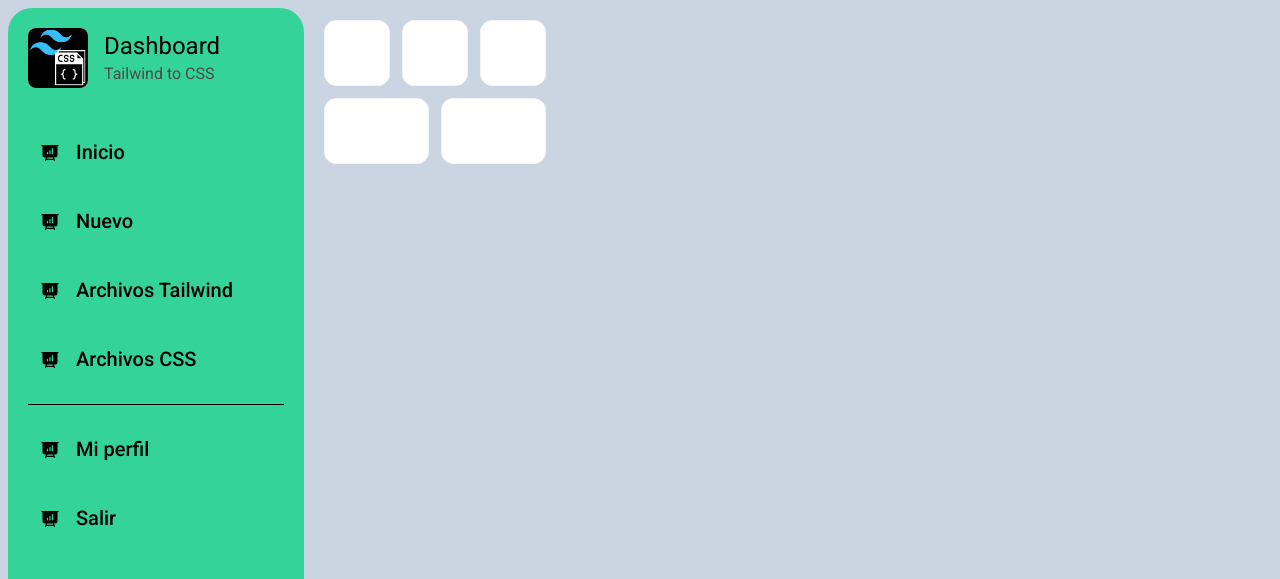
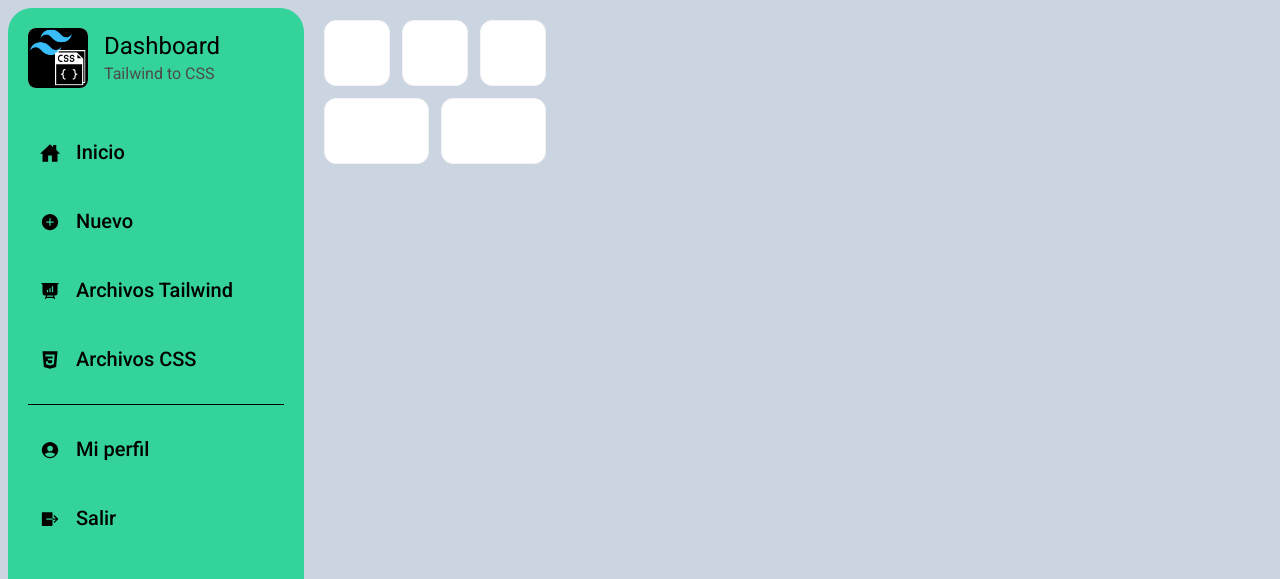
Before and after one commit to AntonioMP96/nextjs-docker-aws-ec2-test, a Next.js app: page / in a window 1280 px wide. Shown: the top 579 px of the page. Built offline with nearby package versions, Linux system fonts and the light colour scheme.

Commit message:
- agregando libreria de iconos y preparando paginas

```diff
--- /dev/null
+++ b/app/components/Sidebar.tsx
@@ -0,0 +1 @@
+// export { Sidebar } from './Sidebar'
--- a/app/page.tsx
+++ b/app/page.tsx
@@ -1,4 +1,5 @@
 import Image from "next/image";
+import { IoHomeSharp, IoAddCircleSharp, IoLogoCss3, IoPersonCircleSharp, IoLogOutSharp } from 'react-icons/io5';
 
 export default function Main() {
   return (
@@ -27,17 +28,13 @@ export default function Main() {
         <div className="flex flex-col items-center gap-5  mt-10 text-xl font-medium">
             <button className="flex items-center w-full p-3 rounded-lg text-start leading-tight transition-al hover:bg-opacity-80 hover:outline-black hover:outline-2 hover:outline">
                 <div className="grid place-items-center mr-4">
-                <svg xmlns="http://www.w3.org/2000/svg" viewBox="0 0 24 24" fill="currentColor" aria-hidden="true" className="h-5 w-5">
-                    <path fillRule="evenodd" d="M2.25 2.25a.75.75 0 000 1.5H3v10.5a3 3 0 003 3h1.21l-1.172 3.513a.75.75 0 001.424.474l.329-.987h8.418l.33.987a.75.75 0 001.422-.474l-1.17-3.513H18a3 3 0 003-3V3.75h.75a.75.75 0 000-1.5H2.25zm6.04 16.5l.5-1.5h6.42l.5 1.5H8.29zm7.46-12a.75.75 0 00-1.5 0v6a.75.75 0 001.5 0v-6zm-3 2.25a.75.75 0 00-1.5 0v3.75a.75.75 0 001.5 0V9zm-3 2.25a.75.75 0 00-1.5 0v1.5a.75.75 0 001.5 0v-1.5z" clipRule="evenodd"></path>
-                </svg>
+                <IoHomeSharp/>
                 </div>
                 Inicio
             </button>
             <button className="flex items-center w-full p-3 rounded-lg text-start leading-tight transition-al hover:bg-opacity-80 hover:outline-black hover:outline-2 hover:outline">
                 <div className="grid place-items-center mr-4">
-                <svg xmlns="http://www.w3.org/2000/svg" viewBox="0 0 24 24" fill="currentColor" aria-hidden="true" className="h-5 w-5">
-                    <path fillRule="evenodd" d="M2.25 2.25a.75.75 0 000 1.5H3v10.5a3 3 0 003 3h1.21l-1.172 3.513a.75.75 0 001.424.474l.329-.987h8.418l.33.987a.75.75 0 001.422-.474l-1.17-3.513H18a3 3 0 003-3V3.75h.75a.75.75 0 000-1.5H2.25zm6.04 16.5l.5-1.5h6.42l.5 1.5H8.29zm7.46-12a.75.75 0 00-1.5 0v6a.75.75 0 001.5 0v-6zm-3 2.25a.75.75 0 00-1.5 0v3.75a.75.75 0 001.5 0V9zm-3 2.25a.75.75 0 00-1.5 0v1.5a.75.75 0 001.5 0v-1.5z" clipRule="evenodd"></path>
-                </svg>
+                <IoAddCircleSharp/>
                 </div>
                 Nuevo
             </button>
@@ -53,9 +50,7 @@ export default function Main() {
 
           <button role="button" className="flex items-center w-full p-3 rounded-lg text-start leading-tight transition-al hover:bg-opacity-80 hover:outline-black hover:outline-2 hover:outline">
             <div className="grid place-items-center mr-4">
-              <svg xmlns="http://www.w3.org/2000/svg" viewBox="0 0 24 24" fill="currentColor" aria-hidden="true" className="h-5 w-5">
-                <path fillRule="evenodd" d="M2.25 2.25a.75.75 0 000 1.5H3v10.5a3 3 0 003 3h1.21l-1.172 3.513a.75.75 0 001.424.474l.329-.987h8.418l.33.987a.75.75 0 001.422-.474l-1.17-3.513H18a3 3 0 003-3V3.75h.75a.75.75 0 000-1.5H2.25zm6.04 16.5l.5-1.5h6.42l.5 1.5H8.29zm7.46-12a.75.75 0 00-1.5 0v6a.75.75 0 001.5 0v-6zm-3 2.25a.75.75 0 00-1.5 0v3.75a.75.75 0 001.5 0V9zm-3 2.25a.75.75 0 00-1.5 0v1.5a.75.75 0 001.5 0v-1.5z" clipRule="evenodd"></path>
-              </svg>
+              <IoLogoCss3/>
             </div>
             Archivos CSS
           </button>
@@ -64,18 +59,14 @@ export default function Main() {
 
           <button role="button" className="flex items-center w-full p-3 rounded-lg text-start leading-tight transition-al hover:bg-opacity-80 hover:outline-black hover:outline-2 hover:outline">
             <div className="grid place-items-center mr-4">
-              <svg xmlns="http://www.w3.org/2000/svg" viewBox="0 0 24 24" fill="currentColor" aria-hidden="true" className="h-5 w-5">
-                <path fillRule="evenodd" d="M2.25 2.25a.75.75 0 000 1.5H3v10.5a3 3 0 003 3h1.21l-1.172 3.513a.75.75 0 001.424.474l.329-.987h8.418l.33.987a.75.75 0 001.422-.474l-1.17-3.513H18a3 3 0 003-3V3.75h.75a.75.75 0 000-1.5H2.25zm6.04 16.5l.5-1.5h6.42l.5 1.5H8.29zm7.46-12a.75.75 0 00-1.5 0v6a.75.75 0 001.5 0v-6zm-3 2.25a.75.75 0 00-1.5 0v3.75a.75.75 0 001.5 0V9zm-3 2.25a.75.75 0 00-1.5 0v1.5a.75.75 0 001.5 0v-1.5z" clipRule="evenodd"></path>
-              </svg>
+              <IoPersonCircleSharp/>
             </div>
             Mi perfil
           </button>
 
           <button role="button" className="flex items-center w-full p-3 rounded-lg text-start leading-tight transition-al hover:bg-opacity-80 hover:outline-black hover:outline-2 hover:outline">
             <div className="grid place-items-center mr-4">
-              <svg xmlns="http://www.w3.org/2000/svg" viewBox="0 0 24 24" fill="currentColor" aria-hidden="true" className="h-5 w-5">
-                <path fillRule="evenodd" d="M2.25 2.25a.75.75 0 000 1.5H3v10.5a3 3 0 003 3h1.21l-1.172 3.513a.75.75 0 001.424.474l.329-.987h8.418l.33.987a.75.75 0 001.422-.474l-1.17-3.513H18a3 3 0 003-3V3.75h.75a.75.75 0 000-1.5H2.25zm6.04 16.5l.5-1.5h6.42l.5 1.5H8.29zm7.46-12a.75.75 0 00-1.5 0v6a.75.75 0 001.5 0v-6zm-3 2.25a.75.75 0 00-1.5 0v3.75a.75.75 0 001.5 0V9zm-3 2.25a.75.75 0 00-1.5 0v1.5a.75.75 0 001.5 0v-1.5z" clipRule="evenodd"></path>
-              </svg>
+              <IoLogOutSharp/>
             </div>
             Salir
           </button>
--- a/package.json
+++ b/package.json
@@ -11,7 +11,8 @@
   "dependencies": {
     "next": "14.1.4",
     "react": "^18",
-    "react-dom": "^18"
+    "react-dom": "^18",
+    "react-icons": "^5.1.0"
   },
   "devDependencies": {
     "@types/node": "^20",
```
Also changed, not shown: app/components/index.ts (added), 1 other file (tests, documents, lock files or other folders).
